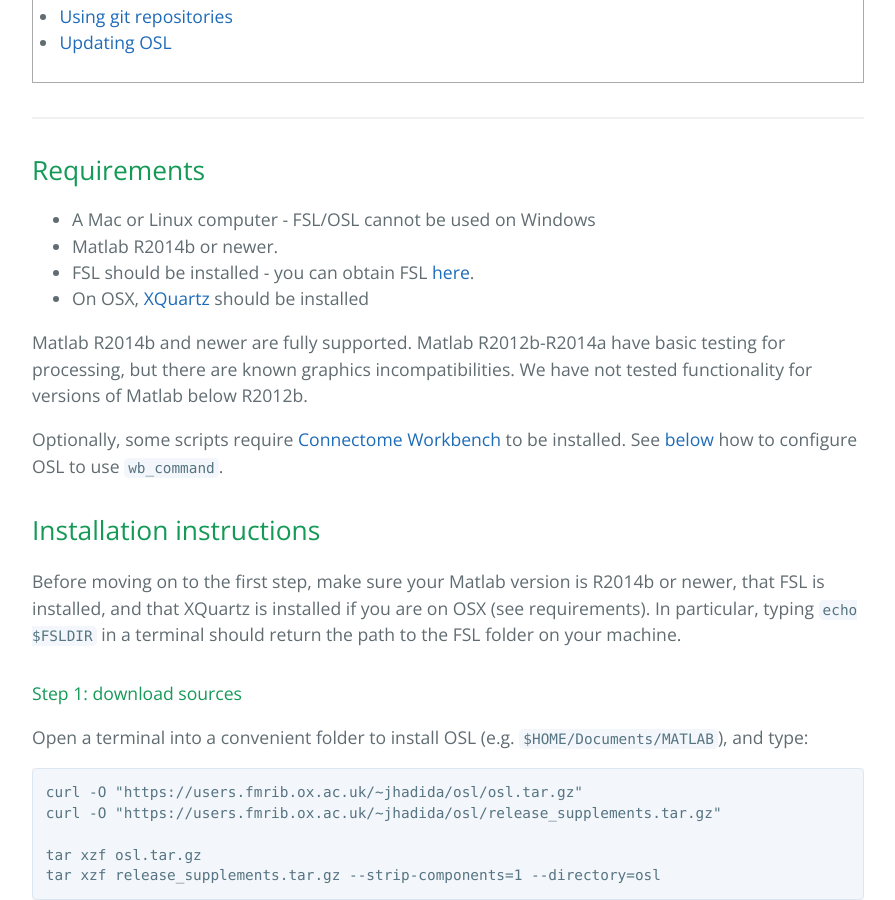
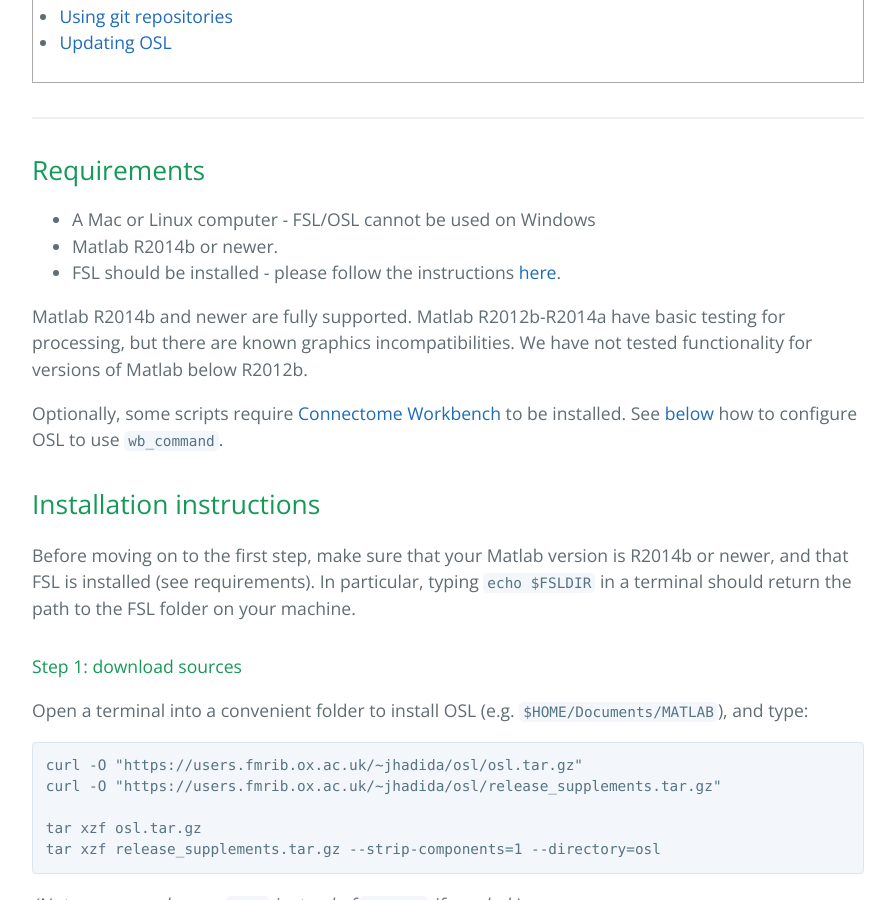
Before and after one commit to OHBA-analysis/osl-docs, a Jekyll site: the page built from pages/overview/download.md, in a window 1280 px wide and 900 px high, scrolled down 814 px. Shown: the whole window, without its empty margins (192-1087 px from the left). Built offline with Jekyll 4.4.1, drawn with Linux system fonts in a browser that asks for light colours.

Commit message:
Remove references to FSLview / XQuartz

```diff
--- a/pages/overview/download.md
+++ b/pages/overview/download.md
@@ -29,8 +29,7 @@
 
 - A Mac or Linux computer - FSL/OSL cannot be used on Windows
 - Matlab R2014b or newer.
-- FSL should be installed - you can obtain FSL [here](https://fsl.fmrib.ox.ac.uk/fsl/fslwiki/FslInstallation).
-- On OSX, [XQuartz](https://www.xquartz.org) should be installed
+- FSL should be installed - please follow the instructions [here](https://fsl.fmrib.ox.ac.uk/fsl/fslwiki/FslInstallation).
 
 Matlab R2014b and newer are fully supported. Matlab R2012b-R2014a have basic testing for processing, but there are known graphics incompatibilities. We have not tested functionality for versions of Matlab below R2012b.
 
@@ -38,7 +37,7 @@
 
 ## Installation instructions
 
-Before moving on to the first step, make sure your Matlab version is R2014b or newer, that FSL is installed, and that XQuartz is installed if you are on OSX (see requirements).
+Before moving on to the first step, make sure that your Matlab version is R2014b or newer, and that FSL is installed (see requirements).
 In particular, typing `echo $FSLDIR` in a terminal should return the path to the FSL folder on your machine.
 
 #### Step 1: download sources
```
Also changed, not shown: pages/overview/troubleshooting.md (+25 -23 lines).
